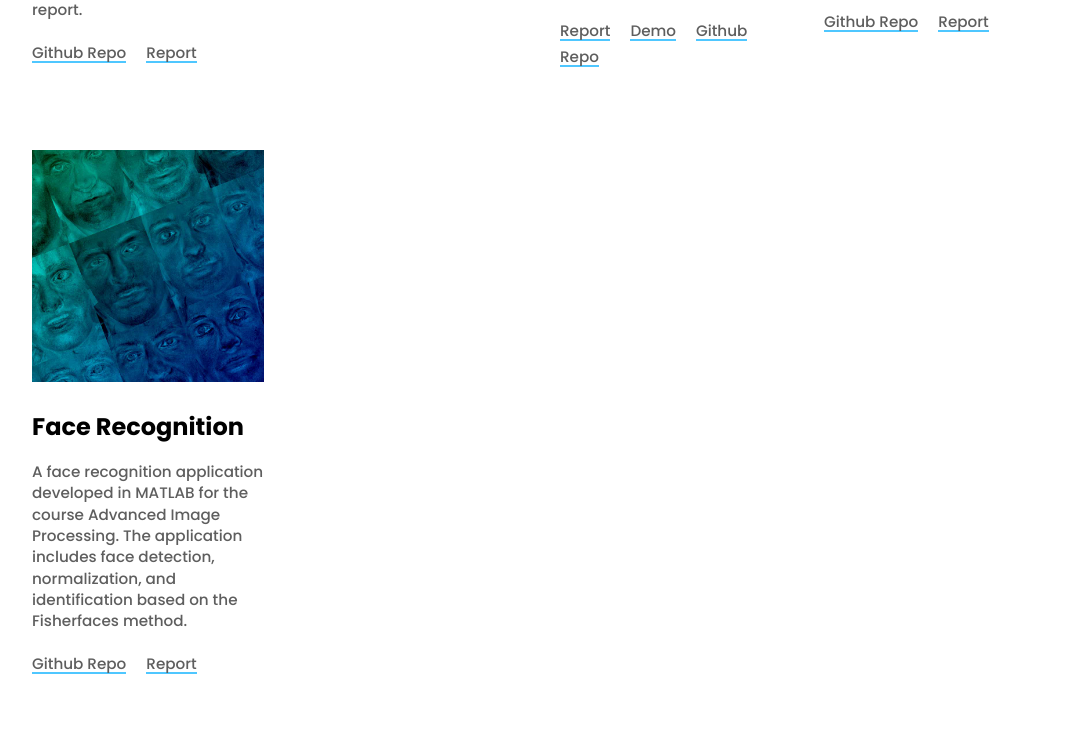
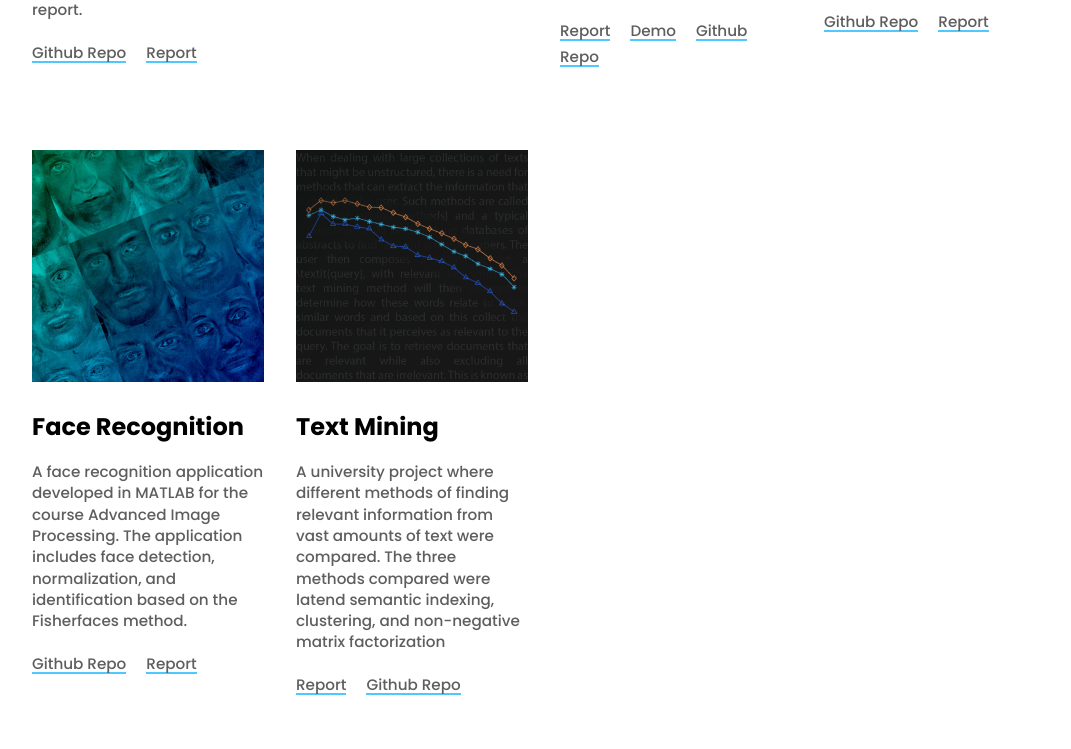
Before and after one commit to pannacotta98/pannacotta98.github.io, a plain HTML site: page index.html in a window 1280 px wide. Shown: the part 824-1573 px from the top of the page, without its empty margins (96-1167 px from the left). Drawn offline with Linux system fonts and the light colour scheme.

Commit message:
Add text mining project to portfolio

```diff
--- a/index.html
+++ b/index.html
@@ -120,6 +120,20 @@
           <li><a href="reports/TNM034.pdf">Report</a></li>
         </ul>
       </article>
+
+      <article>
+        <img src="assets/text-mining.png" width="800" height="800" alt="Some eigenfaces" />
+        <h2>Text Mining</h2>
+        <p>
+          A university project where different methods of finding relevant information from vast
+          amounts of text were compared. The three methods compared were latend semantic indexing,
+          clustering, and non-negative matrix factorization
+        </p>
+        <ul class="article-links">
+          <li><a href="reports/TNA009__Copy_.pdf">Report</a></li>
+          <li><a href="https://github.com/Astjo525/Text_mining">Github Repo</a></li>
+        </ul>
+      </article>
     </main>
   </body>
 </html>
```
Also changed, not shown: assets/text-mining.png (added), 1 other file.
